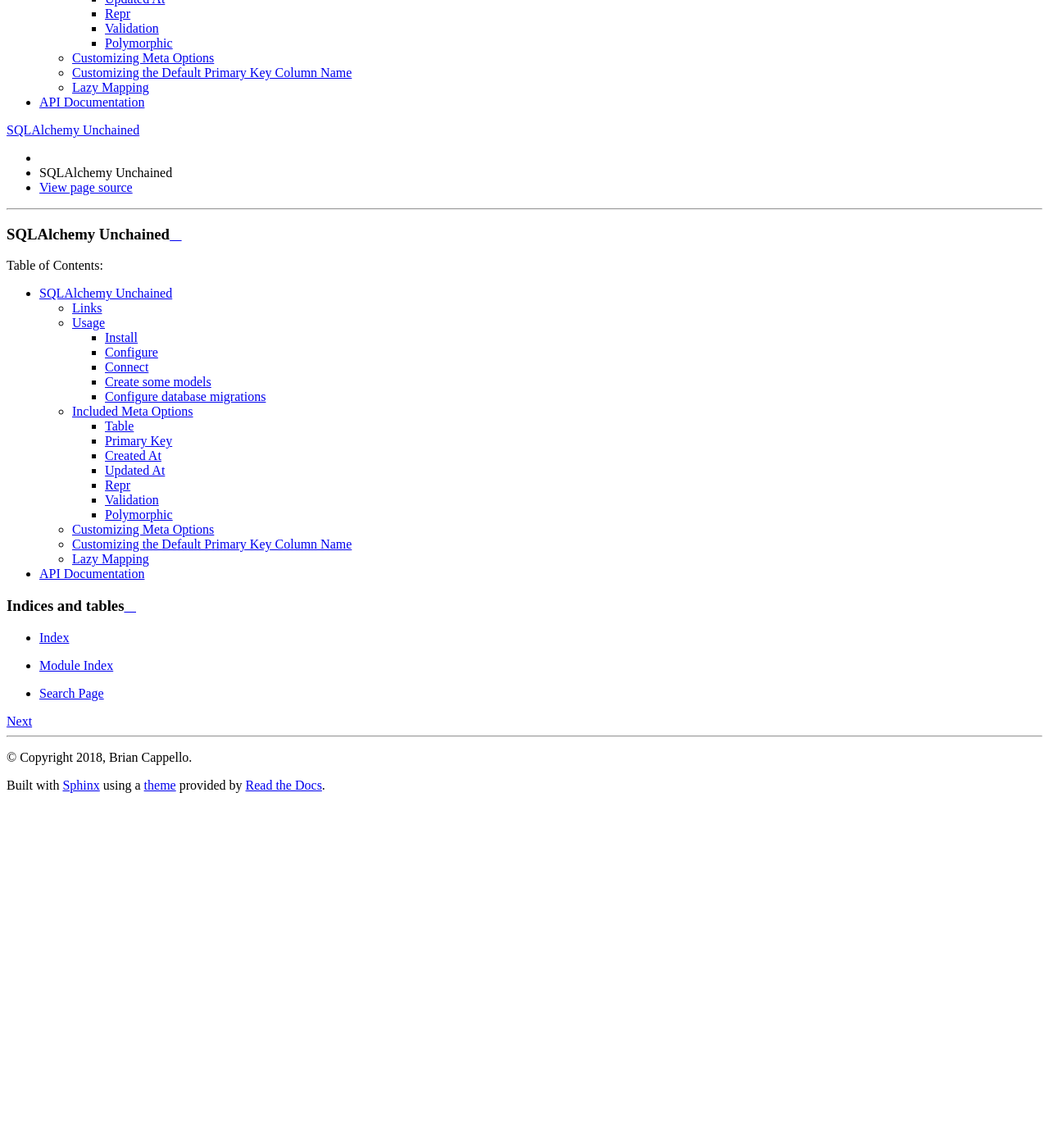
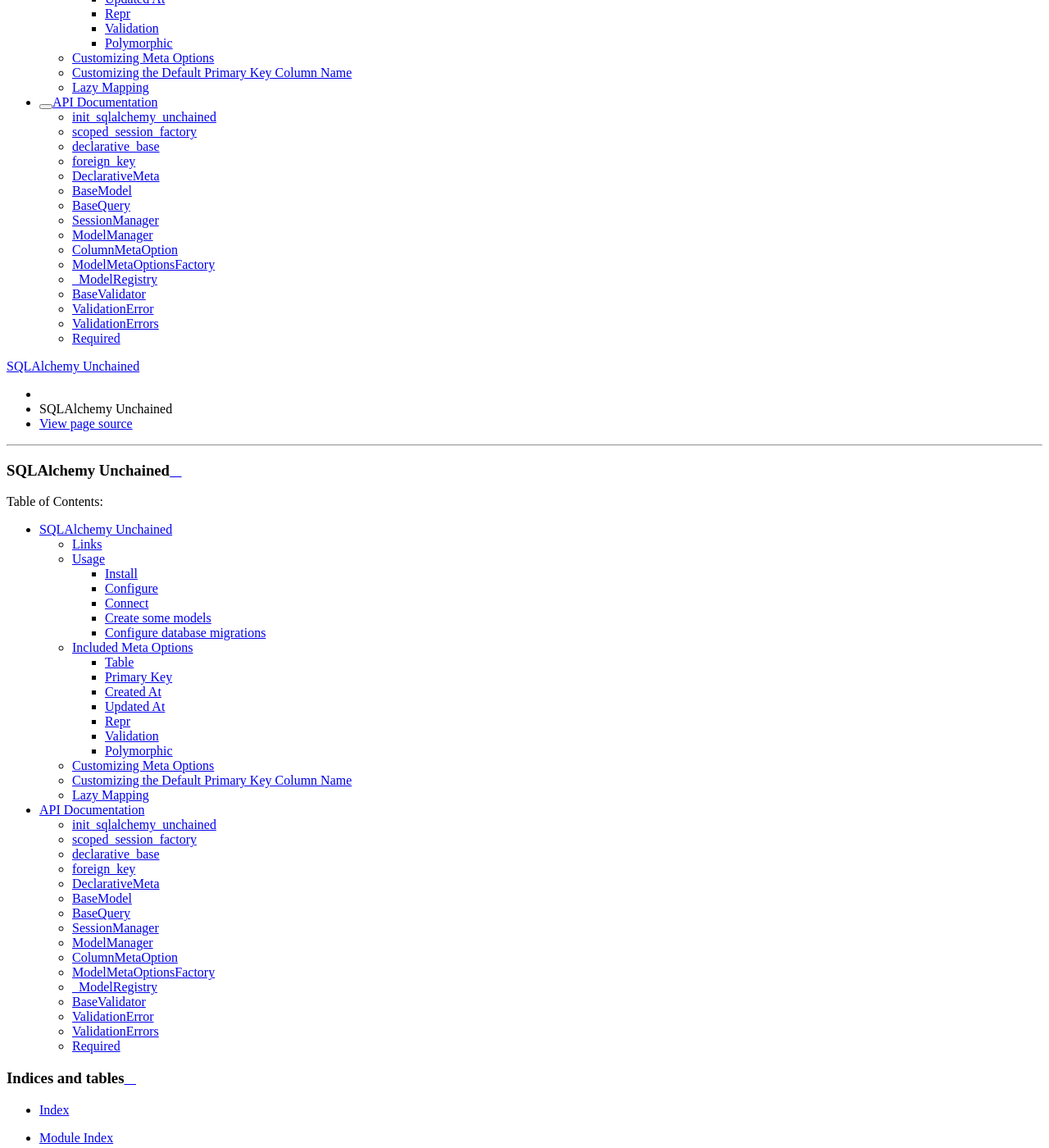
Before and after one commit to briancappello/sqlalchemy-unchained, a Sphinx documentation site: the page built from docs/index.rst, in a window 1280 px wide and 1400 px high, scrolled down 323 px. Shown: the whole window at 82% size. Built offline with Sphinx 7.4.7 and the Read the Docs theme 2.0.0, drawn with Linux system fonts in a browser that asks for light colours; before the commit the page ends 1298 px from its top, so only the background shows below that.

```diff
--- a/docs/api.rst
+++ b/docs/api.rst
@@ -1,5 +1,96 @@
 API Documentation
 =================
 
-.. automodule:: sqlalchemy_unchained
+init_sqlalchemy_unchained
+-------------------------
+
+.. autofunction:: sqlalchemy_unchained.init_sqlalchemy_unchained
+
+scoped_session_factory
+----------------------
+
+.. autofunction:: sqlalchemy_unchained.scoped_session_factory
+
+declarative_base
+----------------
+
+.. autofunction:: sqlalchemy_unchained.declarative_base
+
+foreign_key
+-----------
+
+.. autofunction:: sqlalchemy_unchained.foreign_key
+
+DeclarativeMeta
+---------------
+
+.. autoclass:: sqlalchemy_unchained.DeclarativeMeta
    :members:
+
+BaseModel
+---------
+
+.. autoclass:: sqlalchemy_unchained.BaseModel
+   :members:
+
+BaseQuery
+---------
+
+.. autoclass:: sqlalchemy_unchained.BaseQuery
+   :members:
+   :inherited-members:
+
+SessionManager
+--------------
+
+.. autoclass:: sqlalchemy_unchained.SessionManager
+   :members:
+
+ModelManager
+------------
+
+.. autoclass:: sqlalchemy_unchained.ModelManager
+   :members:
+   :inherited-members:
+   :exclude-members: set_session_factory
+
+ColumnMetaOption
+----------------
+
+.. autoclass:: sqlalchemy_unchained.ColumnMetaOption
+   :members:
+
+ModelMetaOptionsFactory
+-----------------------
+
+.. autoclass:: sqlalchemy_unchained.ModelMetaOptionsFactory
+   :members:
+
+_ModelRegistry
+--------------
+
+.. autoclass:: sqlalchemy_unchained._ModelRegistry
+   :members:
+
+BaseValidator
+-------------
+
+.. autoclass:: sqlalchemy_unchained.BaseValidator
+   :members:
+
+ValidationError
+---------------
+
+.. autoclass:: sqlalchemy_unchained.ValidationError
+   :members:
+
+ValidationErrors
+----------------
+
+.. autoclass:: sqlalchemy_unchained.ValidationErrors
+   :members:
+
+Required
+--------
+
+.. autoclass:: sqlalchemy_unchained.Required
```
